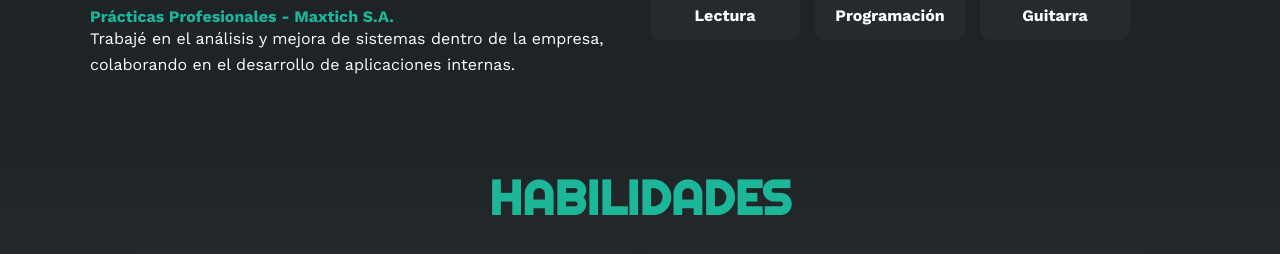
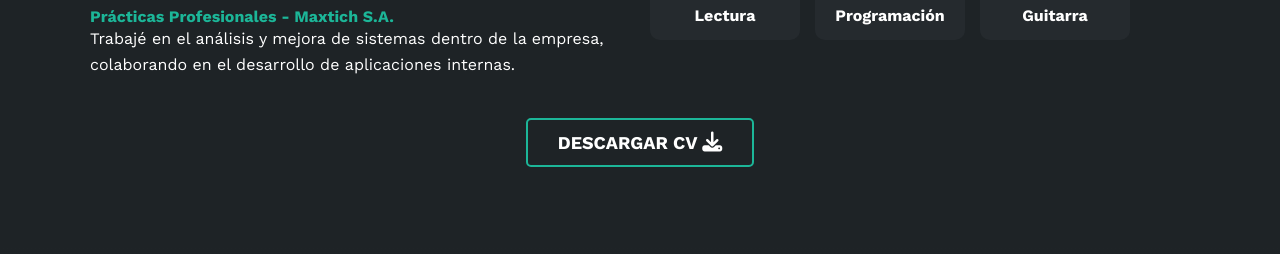
Before and after one commit to Fermoyano07/Portafolio-Fer, a plain HTML site: page index.html in a window 1280 px wide. Shown: the part 1492-1746 px from the top of the page. Drawn offline with nearby package versions, Linux system fonts and the light colour scheme.

Commit message:
Actualización CV

```diff
--- a/index.html
+++ b/index.html
@@ -127,6 +127,15 @@
                     </div>
                 </div>
             </div>
+
+            <div>
+                <a href="archivos/CV Fernando Daniel Moyano.pdf" download="CV-Fernando-Moyano.pdf" class="btn-cv">
+                    Descargar CV <i class="fa-solid fa-download"></i>
+                    <span class="overlay"></span>
+                </a>
+            </div>
+
+
         </div>
     </section>
 
--- a/style.css
+++ b/style.css
@@ -229,6 +229,56 @@ html {
     font-size: 14px;
     color: #ccc;
     margin-top: 5px;
+}
+
+.sobremi .btn-cv {
+    text-align: center;
+}
+
+/* BOTÓN DESCARGAR CV */
+.sobremi .btn-cv {
+    cursor: pointer;
+    background-color: transparent;
+    border: 2px solid #1CB698;
+    color: white;
+    font-size: 18px;
+    font-weight: bold;
+    text-transform: uppercase;
+    padding: 12px 30px;
+    border-radius: 5px;
+    display: block;
+    width: fit-content;
+    display: block;
+    position: relative;
+    overflow: hidden;
+    transition: color 0.3s, border-color 0.3s;
+    text-decoration: none;
+    margin: 30px auto;
+}
+
+.sobremi .btn-cv i {
+    font-size: 20px;
+}
+
+/* Efecto de overlay */
+.sobremi .btn-cv .overlay {
+    position: absolute;
+    top: 0;
+    left: 0;
+    width: 0;
+    height: 100%;
+    background-color: #1CB698;
+    z-index: -1;
+    transition: width 0.4s ease-in-out;
+}
+
+.sobremi .btn-cv:hover {
+    color: #1CB698;
+    border-color: #1CB698;
+}
+
+.sobremi .btn-cv:hover .overlay {
+    width: 100%;
 }
 
 
```
Also changed, not shown: 1 other file.
